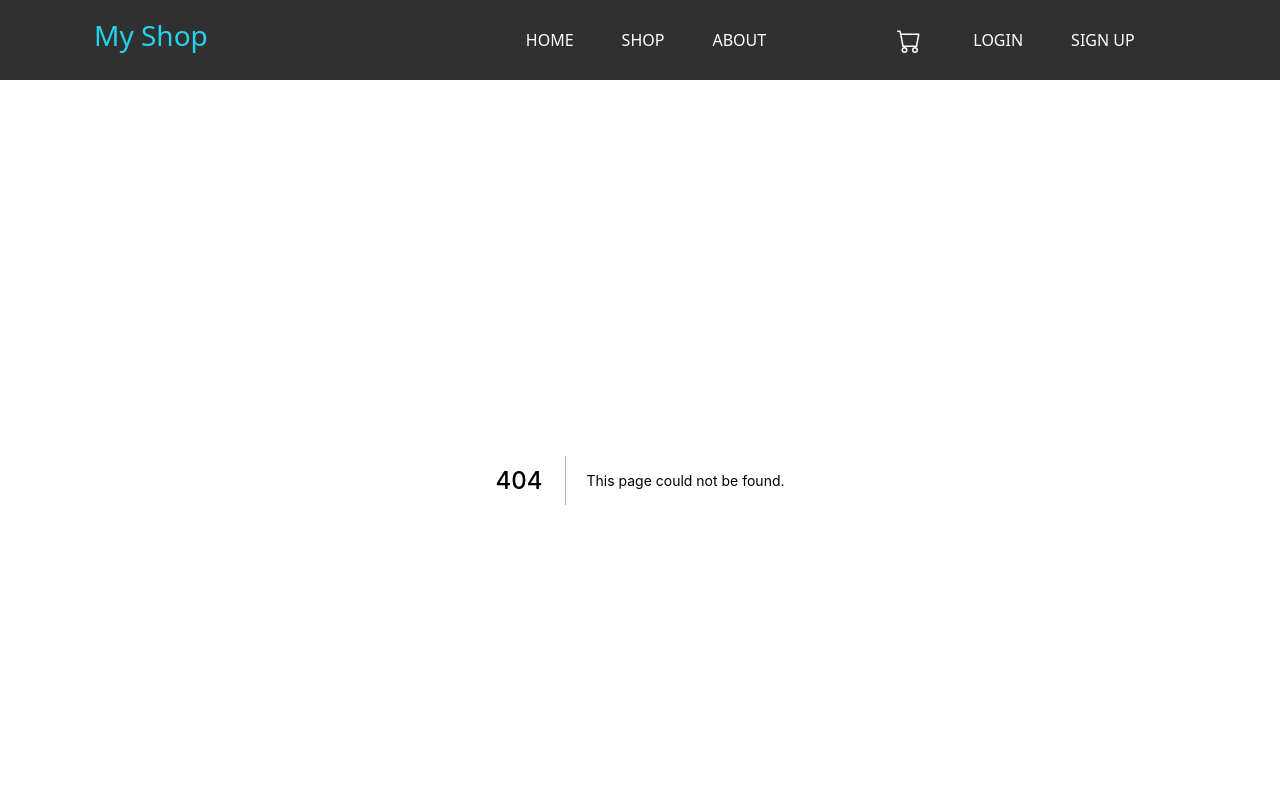
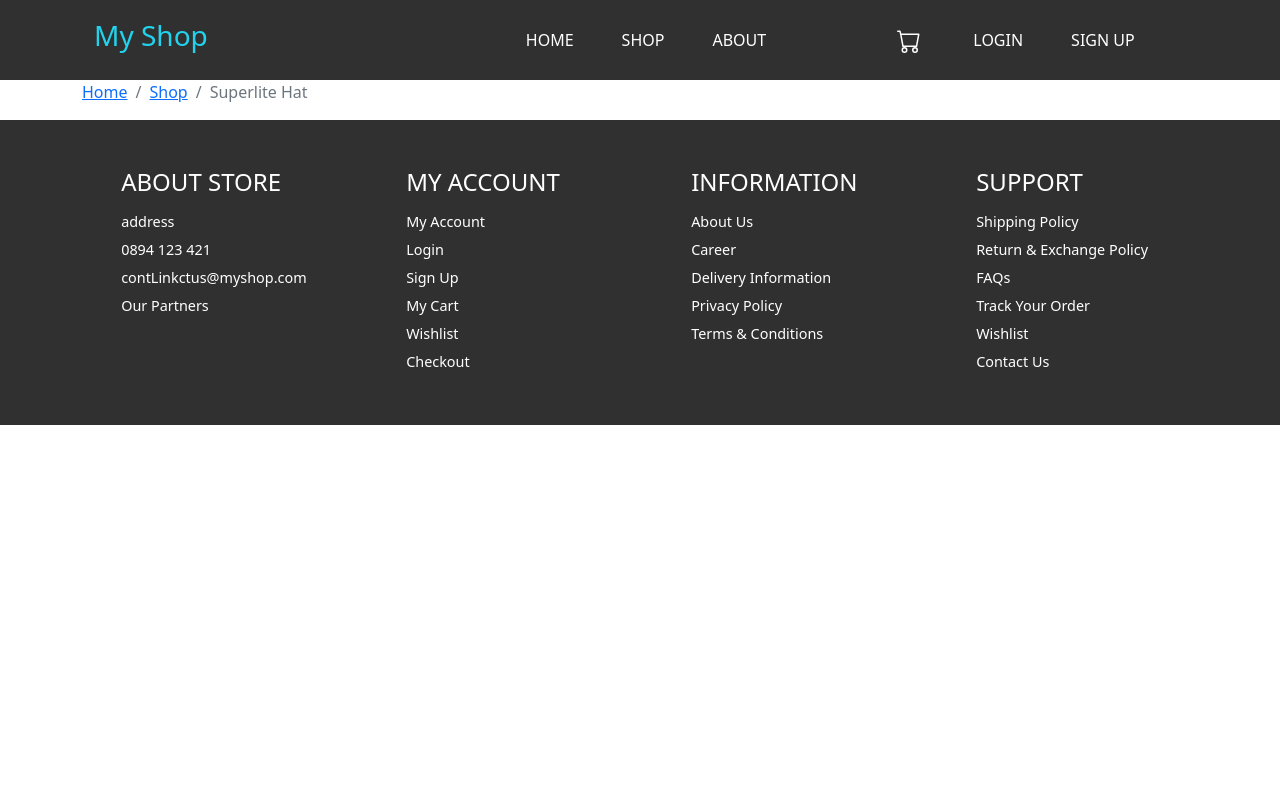
Before and after one commit to rpashev/next-ecommerce, a Next.js app: page /shop/1 in a window 1280 px wide. Before the commit this address had no page. Shown: the top 800 px of the page. Built offline with nearby package versions, Linux system fonts and the light colour scheme.

Commit message:
breadcrumbs component

```diff
--- a/components/Layout/header.module.scss
+++ b/components/Layout/header.module.scss
@@ -35,6 +35,7 @@
         li a:hover {
           background-color: $gray-darkest;
         }
+
         .cart-icon {
           padding: 0.75rem;
           border-radius: 50%;
--- /dev/null
+++ b/components/UI/breadcrumbs.js
@@ -0,0 +1,23 @@
+import Link from "next/link";
+
+const Breadcrumbs = (props) => {
+  return (
+    <nav aria-label="breadcrumb">
+      <ol className="breadcrumb">
+        {props.links.map((link) => {
+          const href = link === "Home" ? "/" : link.toLowerCase();
+          return (
+            <li className="breadcrumb-item">
+              <Link href={href}>{link}</Link>
+            </li>
+          );
+        })}
+        <li className="breadcrumb-item active" aria-current="page">
+          {props.current}
+        </li>
+      </ol>
+    </nav>
+  );
+};
+
+export default Breadcrumbs;
--- /dev/null
+++ b/pages/shop/[productId]/index.js
@@ -0,0 +1,15 @@
+import Breadcrumbs from "../../../components/UI/breadcrumbs";
+import styles from "./index.module.scss";
+
+const Details = (props) => {
+  const links = ["Home", "Shop"];
+  return (
+    <section className="container">
+      <div className={styles["product-page"]}>
+        <Breadcrumbs links={links} current="Superlite Hat" />
+      </div>
+    </section>
+  );
+};
+
+export default Details;
```
Also changed, not shown: pages/shop/index.js (+2 -10 lines), pages/shop/[productId]/index.module.scss (added).
